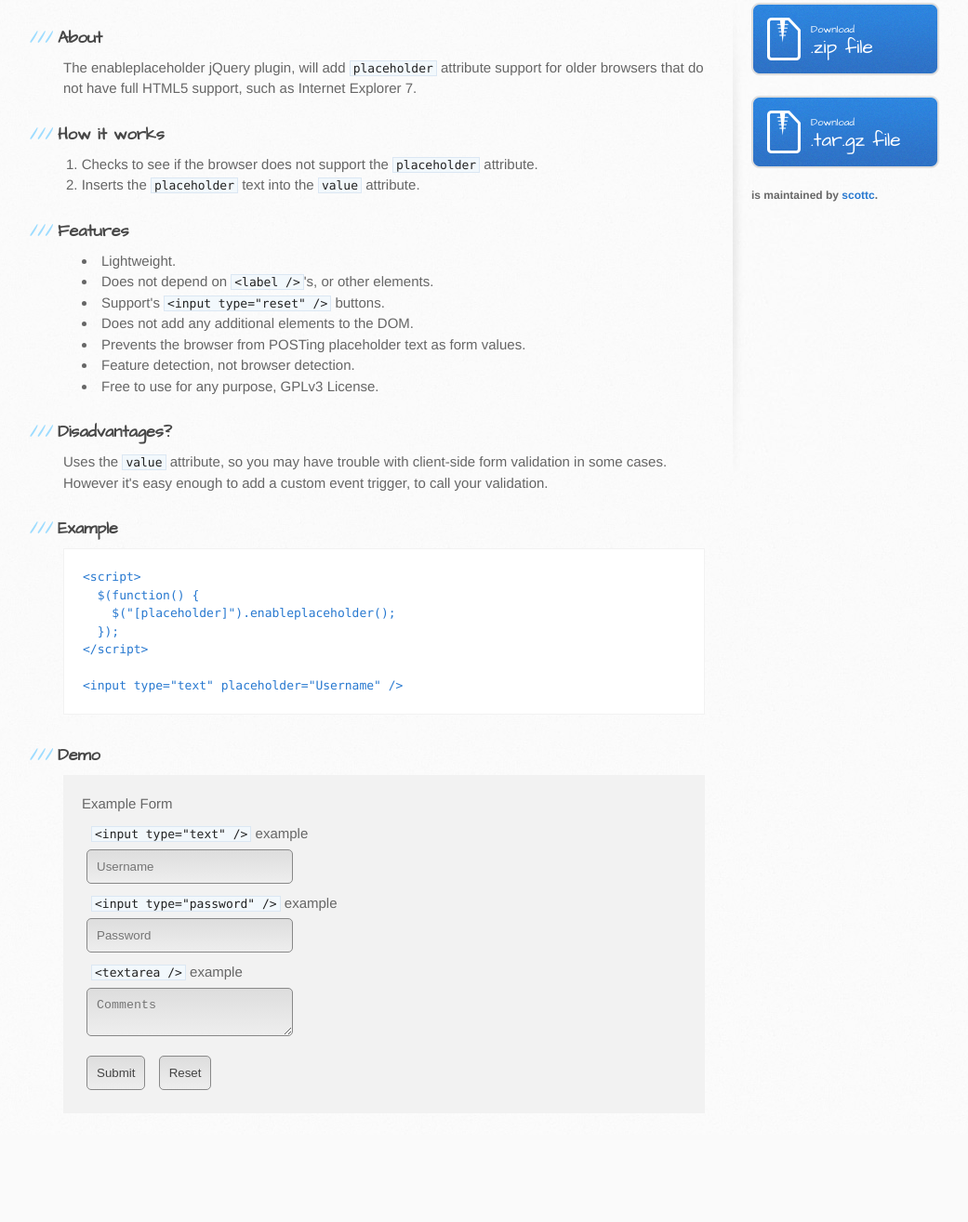
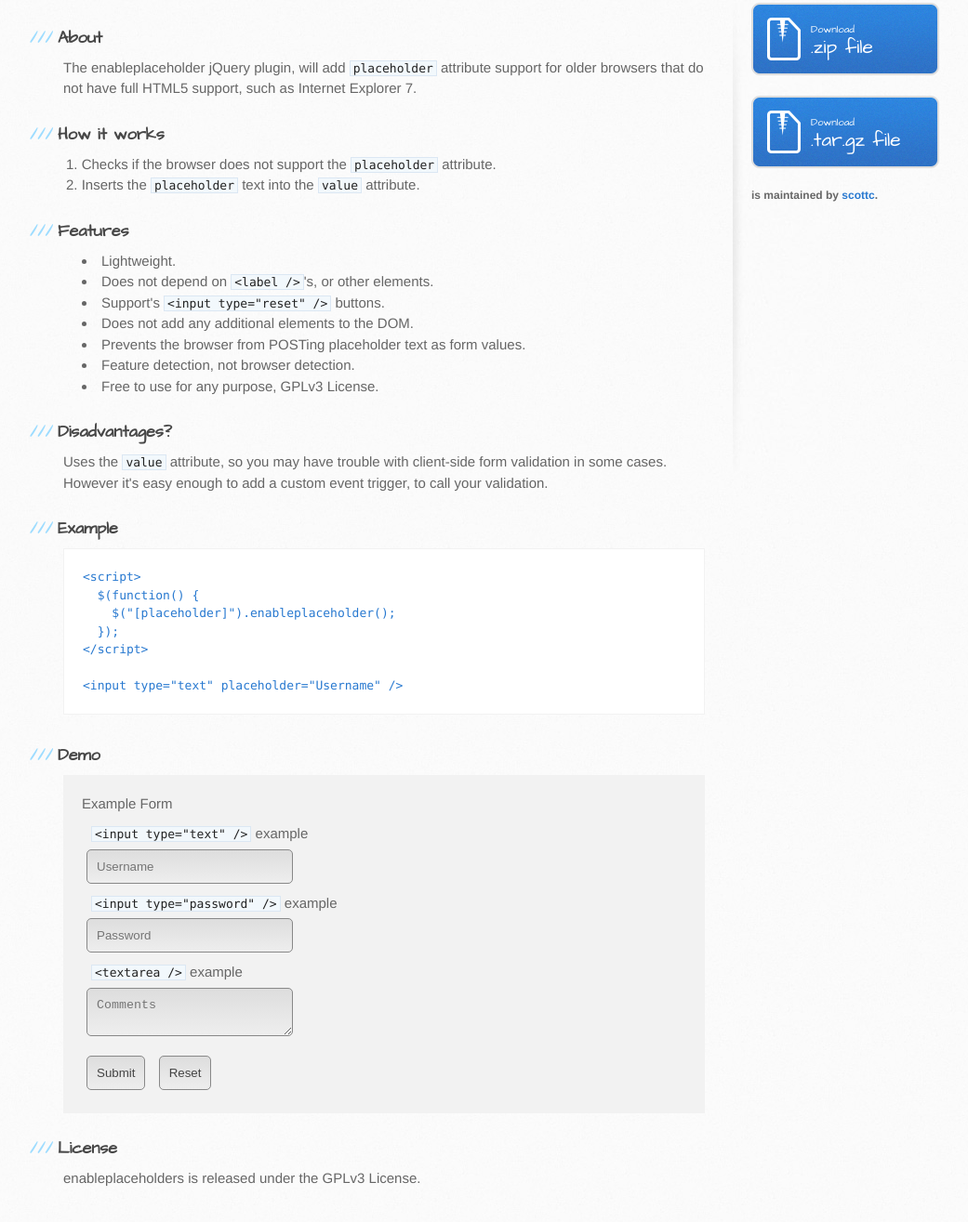
Before and after one commit to scottc/enableplaceholders, a plain HTML site: page index.html in a window 1280 px wide. Shown: the part 263-1578 px from the top of the page at 93% size, without its empty margins (102-1143 px from the left). Before the commit the page ends 1484 px from the top, so only its background shows below. Drawn offline with nearby package versions, Linux system fonts and the light colour scheme.

Commit message:
Update index.html

```diff
--- a/index.html
+++ b/index.html
@@ -45,7 +45,7 @@
 
         <h3 id="how-it-works">How it works</h3>
         <ol>
-		<li>Checks to see if the browser does not support the <code>placeholder</code> attribute.</li>
+		<li>Checks if the browser does not support the <code>placeholder</code> attribute.</li>
         	<li>Inserts the <code>placeholder</code> text into the <code>value</code> attribute.</li>
         </ol>
 
@@ -101,6 +101,10 @@
 			<input type="reset" />
 
 		</form>
+
+		<h3 id="license">License</h3>
+		<p>enableplaceholders is released under the GPLv3 License.</p>
+
         </section>
 
         <aside id="sidebar">
```
